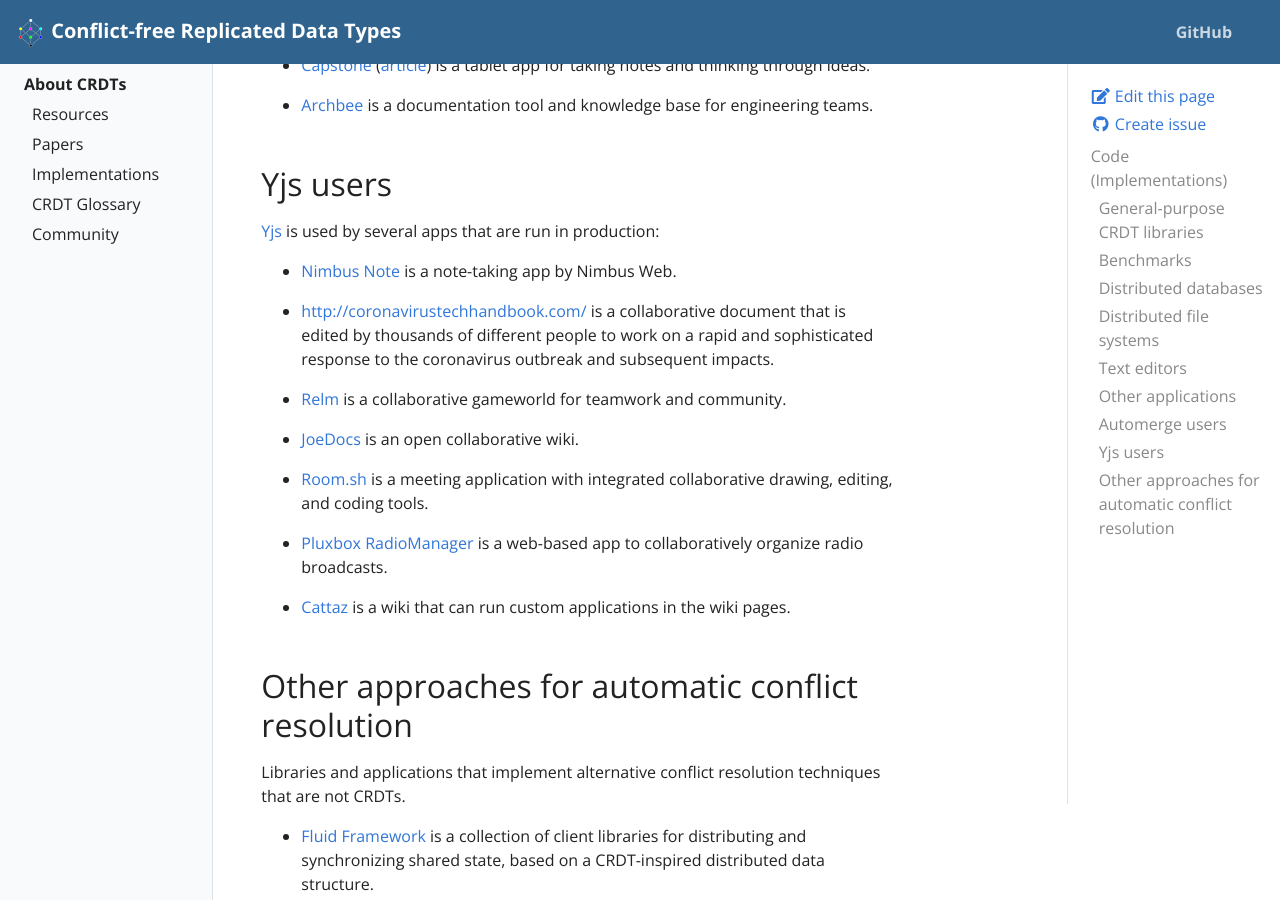
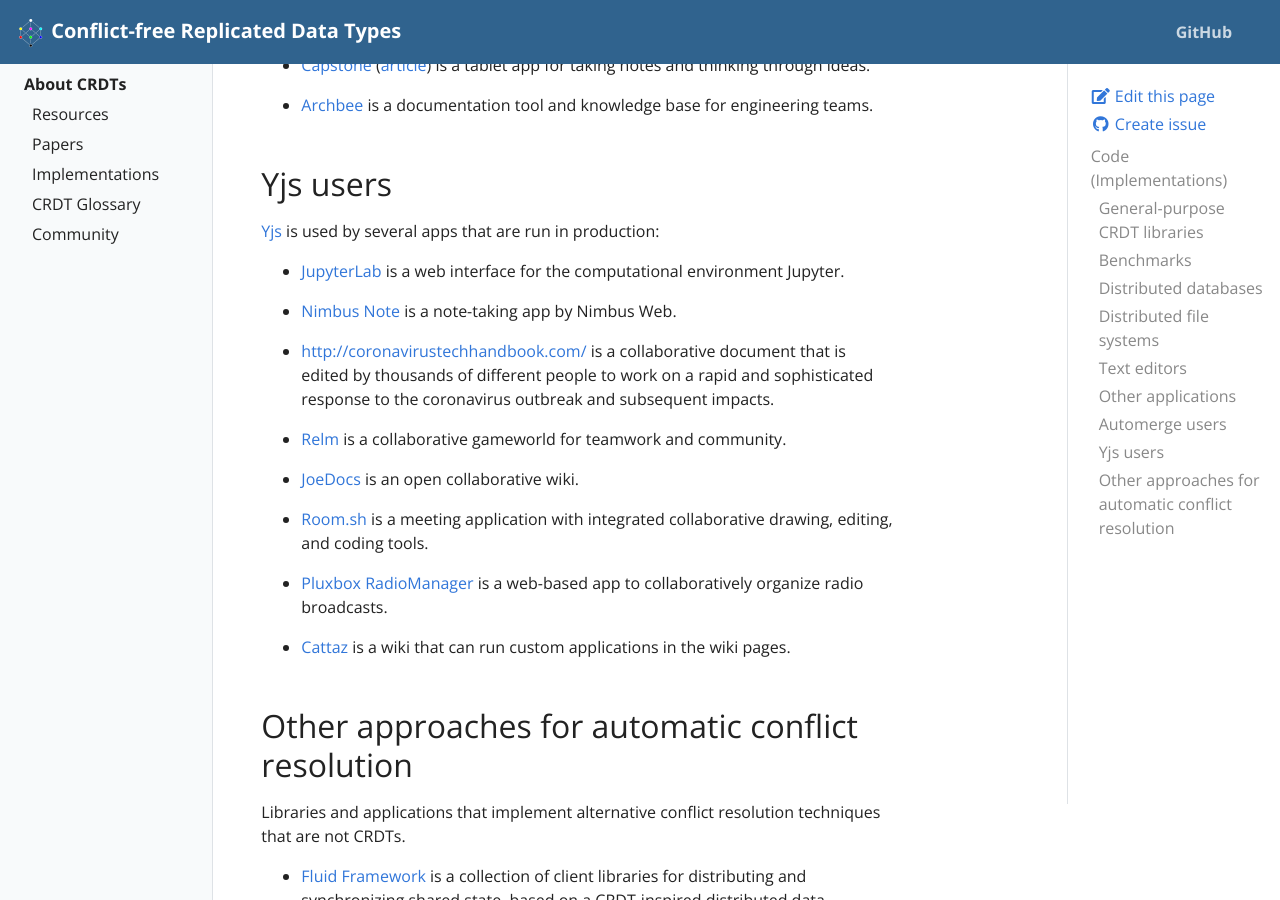
Before and after one commit to ept/crdt-website, a Jekyll site: the page built from pages/implementations.md, in a window 1280 px wide and 900 px high, scrolled down 3987 px. Built offline with Jekyll 4.4.1, drawn with Linux system fonts in a browser that asks for light colours.

Commit message:
Add JupyterLab to implementations.md

```diff
--- a/pages/implementations.md
+++ b/pages/implementations.md
@@ -241,6 +241,8 @@ using the [Automerge](https://github.com/automerge/automerge) CRDT library:
 
 [Yjs](https://github.com/yjs/yjs) is used by several apps that are run in production:
 
+* [JupyterLab](https://jupyterlab.readthedocs.io) is a web interface for the computational environment Jupyter.
+
 * [Nimbus Note](https://nimbusweb.me/note.php) is a note-taking app by
   Nimbus Web.
 
```
